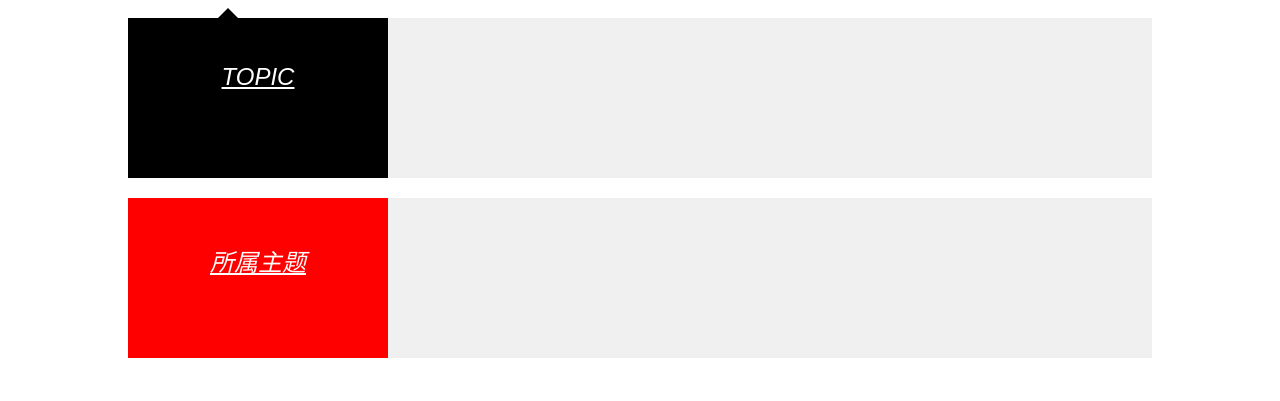
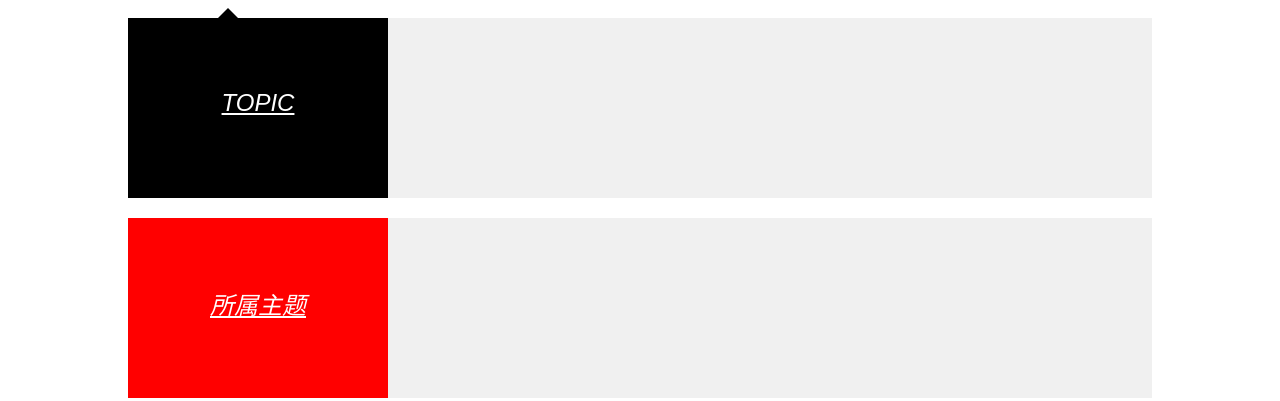
Before and after one commit to DDD-China/DDD-China-2018, a website: page docs/speaker-index.html in a window 1280 px wide. Shown: the part 457-858 px from the top of the page. Drawn offline with Linux system fonts and the light colour scheme; a web font is replaced by a local one.

Commit message:
chore: adjust producer detail to show in center, and add link for click know workshop detail

```diff
--- a/docs/css/main.css
+++ b/docs/css/main.css
@@ -398,11 +398,11 @@ a {
   color: white;
   min-width: 260px;
   max-width: 260px;
-  height: 160px;
+  height: 180px;
   text-align: center;
-  padding-top: 45px;
-  padding-right: 28px;
-  padding-left: 28px;
+    display: flex;
+  align-items: center;
+  justify-content: center;
 }
 .speaker-topic .speaker-topic-title {
   text-decoration: underline;
@@ -412,8 +412,10 @@ a {
   font-weight: lighter;
 }
 .speaker-topic-detail {
-  height: 160px;
-  padding: 45px 50px;
+  height: 180px;
+  padding: 0 50px;
+  display: flex;
+  justify-content: center;
   align-items: center;
 }
 .TBD {
--- a/docs/js/producer.js
+++ b/docs/js/producer.js
@@ -19,11 +19,15 @@ $(function () {
     '\n' +
     '            <div class="flexbox-row">\n' +
     '                <div class="speaker-topic speaker-intro-row">\n' +
+    '                 <div class="topic-abstract">' +
     '                    <div class="speaker-topic-title">出品主题</div>\n' +
     '                    <div class="speaker-topic-content"></div>\n' +
+    '                 </div>' +
     '                </div>\n' +
     '                <div class="speaker-topic-detail flexbox-item grid-grey">\n' +
-    '                    <div class="speaker-topic-content-detail"></div>\n' +
+    '                 <div class="speaker-detail-wrapper">' +
+    '                    <p class="speaker-topic-content-detail"></p>\n' +
+    '                 </div>' +
     '                </div>\n' +
     '            </div>\n' +
     '        </div>\n' +
```
Also changed, not shown: docs/speaker-info.html (+1 -0 lines), docs/js/lib/producer.min.js.
